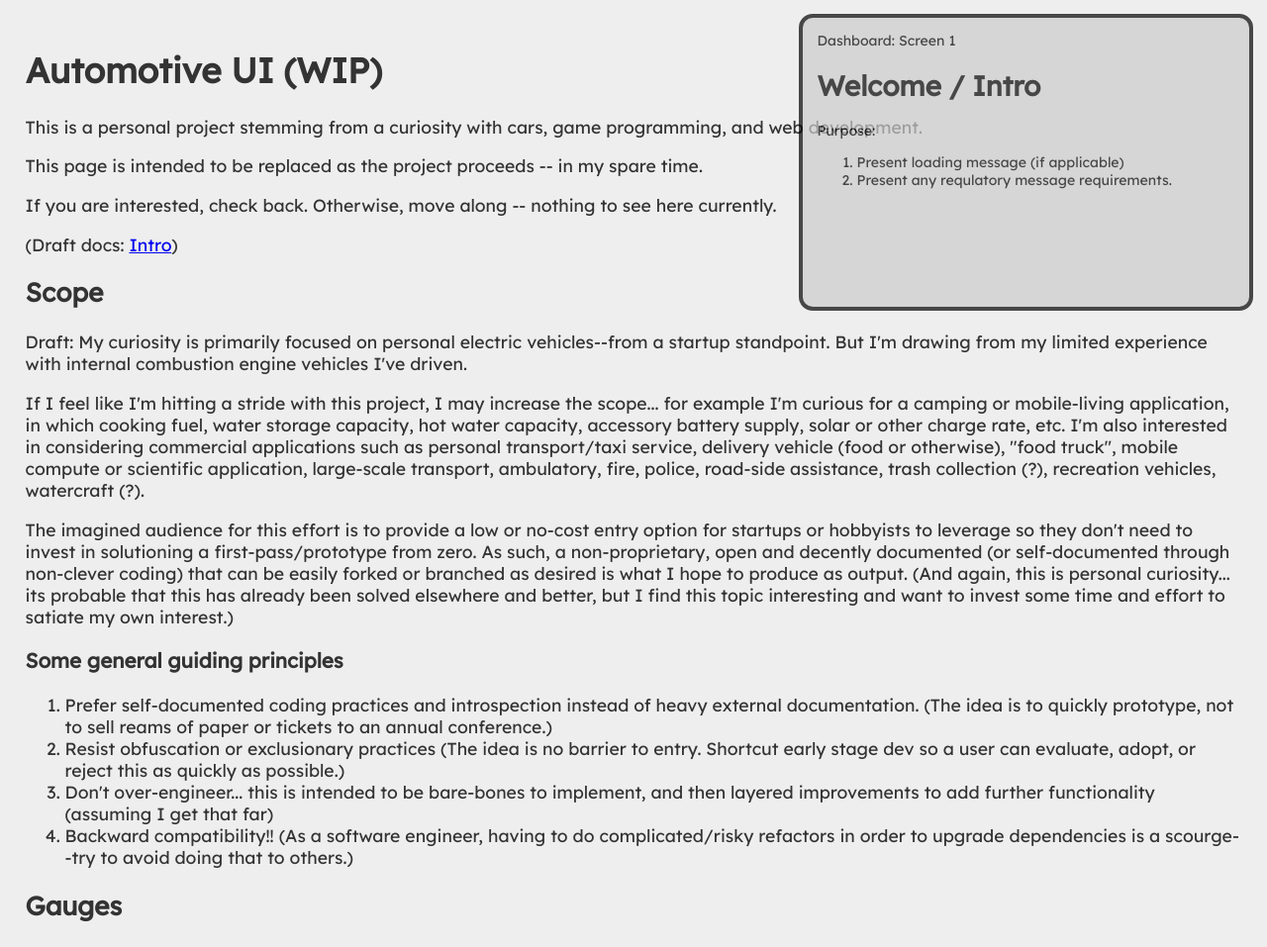
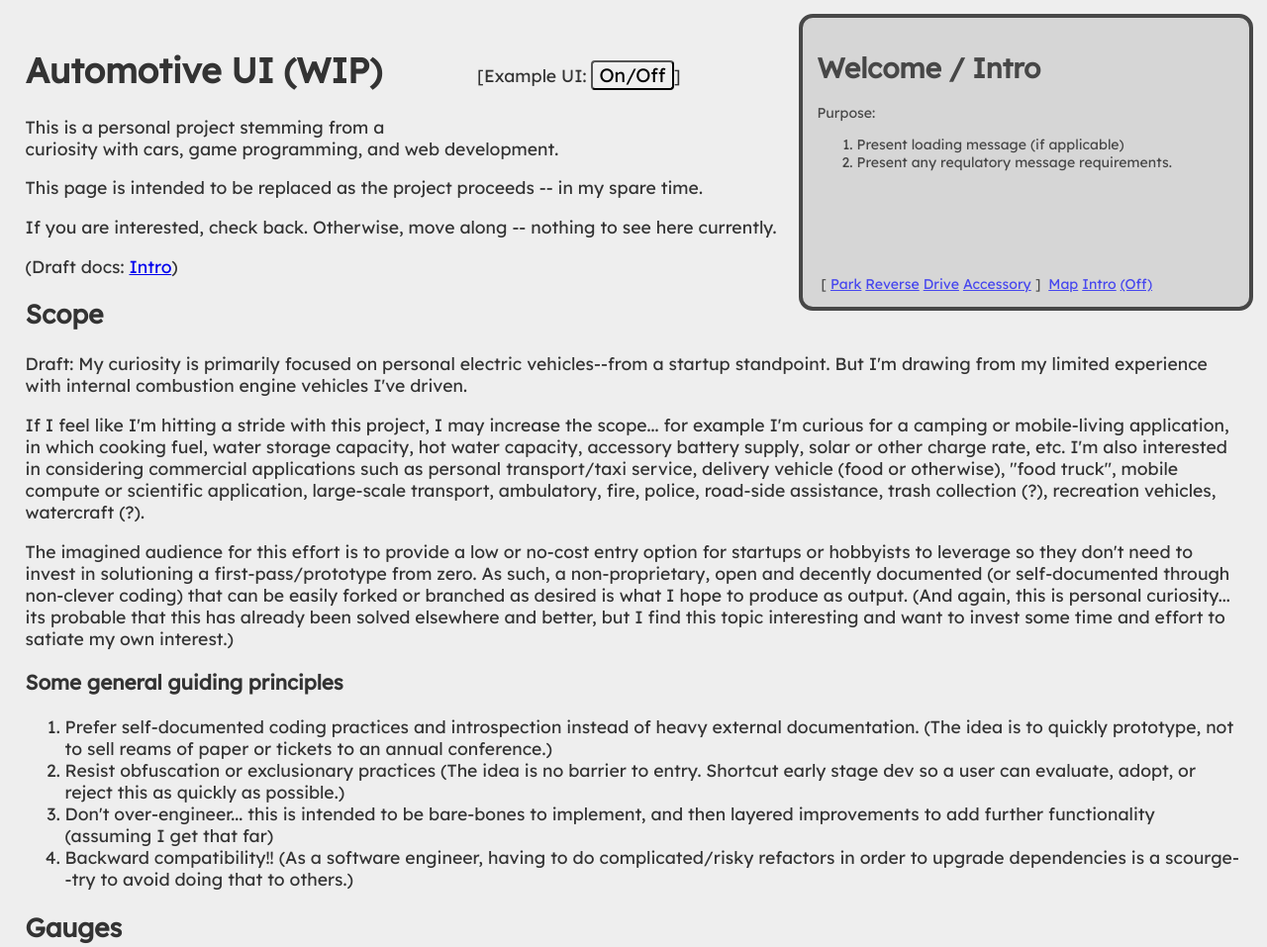
Before and after one commit to tballard2013/automotive-ui, a plain HTML site: page index.html in a window 1280 px wide. Shown: the top 957 px of the page at 99% size. Drawn offline with nearby package versions, Linux system fonts and the light colour scheme.

Commit message:
add screen stubs add waze map wire up on/off toggle

```diff
--- a/index.html
+++ b/index.html
@@ -11,7 +11,12 @@
 </head>
 
 <body class="light">
+    <div style="float:right; width:60%; padding: 2em;">
+        [Example UI: <button onclick="toggleContainerVisibility()">On/Off</button>]
+    </div>
+
     <h1>Automotive UI (WIP)</h1>
+
 
     This is a personal project stemming from a curiosity with cars, game programming, and web development.
     <p>This page is intended to be replaced as the project proceeds -- in my spare time. </p>
@@ -66,27 +71,86 @@
 
 <!-- fiddle with Vue -->
 <div id="dashboard">
-    Dashboard: Screen {{ page }}
-    <h1>{{ title }}</h1>
-
-    <span v-html="html"></span>
-
-</div>
-<script>
-var app = new Vue({
-    el: '#dashboard',
-    data: {
-        title: 'Welcome / Intro',
-      page: 1,
-      html: `
+    <template v-if="page === '#drive'">
+        TODO: "Drive" screen.
+    </template>
+    <template v-else-if="page === '#park'">
+        TODO: "Park" screen.
+    </template>
+    <template v-else-if="page === '#reverse'">
+        TODO: "Reverse" screen.
+    </template>
+    <template v-else-if="page === '#accessory'">
+        TODO: "Accessory" screen.
+    </template>
+    <template v-else-if="page === '#map'">
+        <iframe src="https://embed.waze.com/iframe?zoom=14&lat=34.286864&lon=-118.717918&ct=livemap" width="100%"
+            height="80%" allowfullscreen></iframe>
+    </template>
+    <template v-else>
+        <h1>Welcome / Intro</h1>
         Purpose:
         <ol>
             <li> Present loading message (if applicable)
             <li> Present any requlatory message requirements.
         </ol>
-      `
+    </template>
+
+    <span v-html="html"></span>
+
+    <div style="position:absolute; bottom:1em;">
+        &nbsp;[
+        <a href="#park">Park</a>
+        <a href="#reverse">Reverse</a>
+        <a href="#drive">Drive</a>
+        <a href="#accessory">Accessory</a>
+        ]&nbsp;
+        <a href="#map">Map</a>
+        <a href="#home">Intro</a>
+        <a href="#" v-on:click="onDestroyClick">(Off)</a>
+    </div>
+</div>
+<script>
+window.autoApp = new Vue({
+    el: '#dashboard',
+    data: {
+        page: '#home', // (location.hash || '#home'), // always start at home/intro screen
+        html: '' // using page vars for now... revisit?
+    },
+    methods: {
+        onDestroyClick: function () {
+            toggleContainerVisibility(false)
+            // this.$destroy();
+        },
+        processHashchange: function(ev) {
+            this.page = location.hash;
+            console.log(`hash changed: page is now ${this.page}`);
+        }
+    },
+    beforeDestroy: function () {
+        console.log('Initiate shutdown...');
+        // this.$el.style.display = 'none';
+        // window.removeEventListener('hashchange', this.processHashchange, false);
+        // setTimeout(() => { delete window.autoApp;
+        //     console.log('Shutdown complete.');
+        // }, 100);
+    },
+    async created () {
+        this.$mount('#dashboard')
+        window.addEventListener('hashchange', this.processHashchange, false);
     }
-  })
+})
+
+toggleContainerVisibility = (show) => {
+    let el = document.querySelector('#dashboard');
+    if (show || el.getAttribute('data-hidden')) {
+        el.style.opacity = 100;
+        el.removeAttribute('data-hidden');
+    } else {
+        el.style.opacity = 0;
+        el.setAttribute('data-hidden', true);
+    }
+}
 </script>
 
 </body>
```
